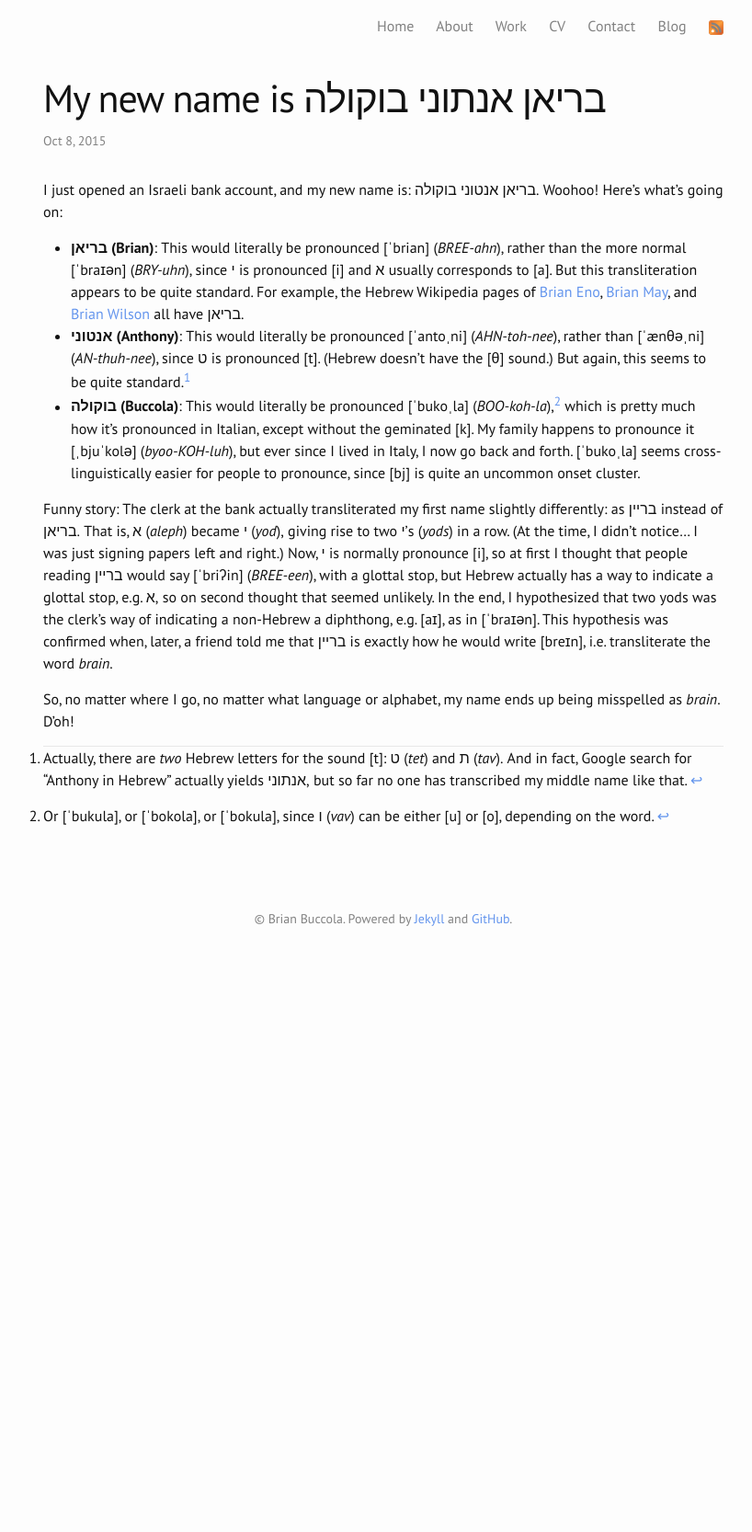
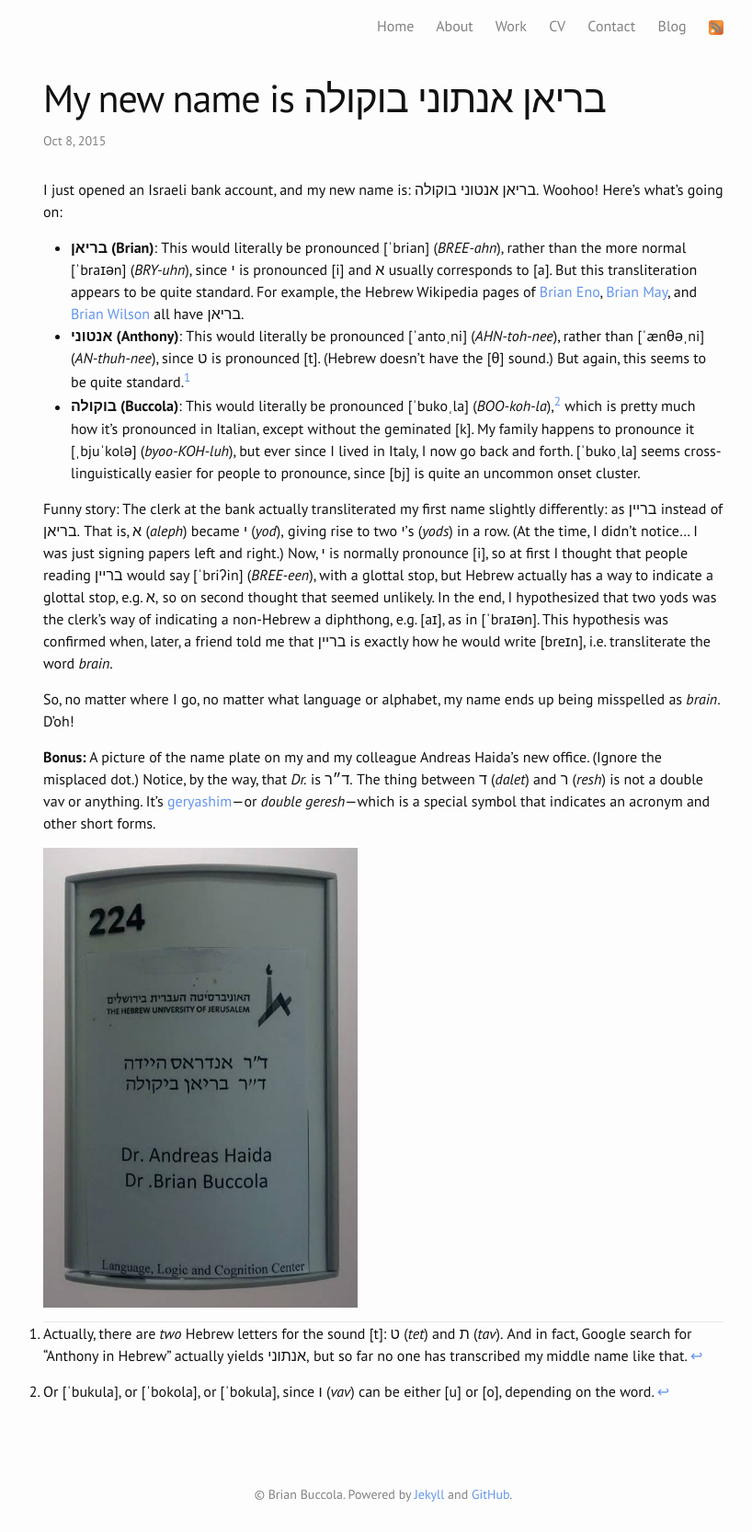
Before and after one commit to brianbuccola/brianbuccola.github.io, a Jekyll site: the page built from _posts/2015-10-08-my-new-name-is-בריאן-אנטוני-בוקולה.md, in a window 1280 px wide. Shown: the whole page at 92% size, without its empty margins (223-1041 px from the left). Built offline with Jekyll 4.4.1, drawn with Linux system fonts in a browser that asks for light colours; nearby versions of some CDN libraries; some web fonts are replaced; comment, search, counter and statistics services are not loaded; before the commit the page ends 1040 px from its top, so only the background shows below that.

Commit message:
added picture of office name plate and discussion of gershayim

```diff
--- a/_posts/2015-10-08-my-new-name-is-בריאן-אנטוני-בוקולה.md
+++ b/_posts/2015-10-08-my-new-name-is-בריאן-אנטוני-בוקולה.md
@@ -46,6 +50,12 @@ write [breɪn], i.e. transliterate the word *brain*.
 So, no matter where I go, no matter what language or alphabet, my name ends up
 being misspelled as *brain*. D'oh!
 
-[be]: https://he.wikipedia.org/wiki/%D7%91%D7%A8%D7%99%D7%90%D7%9F_%D7%90%D7%99%D7%A0%D7%95
-[bm]: https://he.wikipedia.org/wiki/%D7%91%D7%A8%D7%99%D7%90%D7%9F_%D7%9E%D7%99%D7%99
-[bw]: https://he.wikipedia.org/wiki/%D7%91%D7%A8%D7%99%D7%90%D7%9F_%D7%95%D7%99%D7%9C%D7%A1%D7%95%D7%9F
+**Bonus:** A picture of the name plate on my and my colleague Andreas Haida's
+new office. (Ignore the misplaced dot.) Notice, by the way, that *Dr.* is ד״ר.
+The thing between ד (*dalet*) and ר (*resh*) is not a double vav or anything.
+It's [geryashim][ger]---or *double geresh*---which is a special symbol that
+indicates an acronym and other short forms.
+
+[ger]: https://en.wikipedia.org/wiki/Gershayim
+
+![Dr. Brian Buccola](/images/dr-brian-buccola-llcc.jpg){:height="500px"}
```
Also changed, not shown: other parts of _posts/2015-10-08-my-new-name-is-בריאן-אנטוני-בוקולה.md (+4 -0 lines), images/dr-brian-buccola-llcc.jpg (added).
